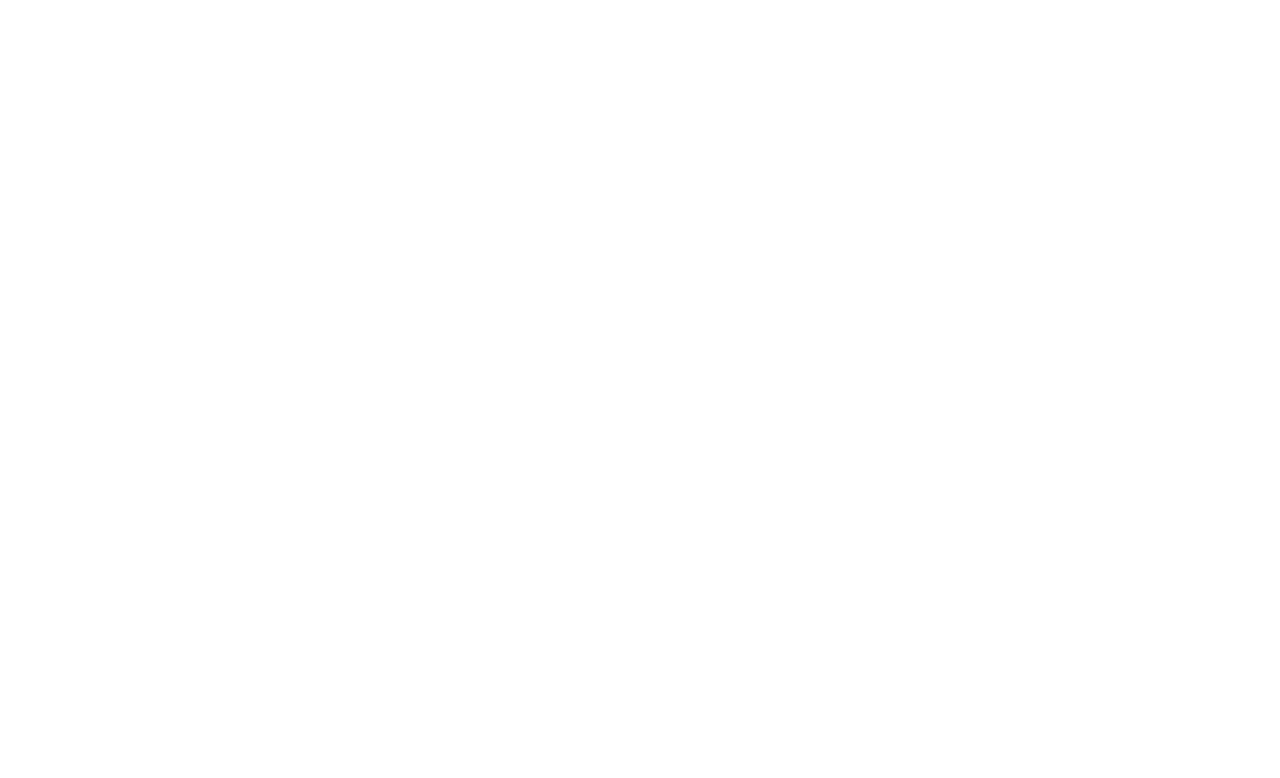
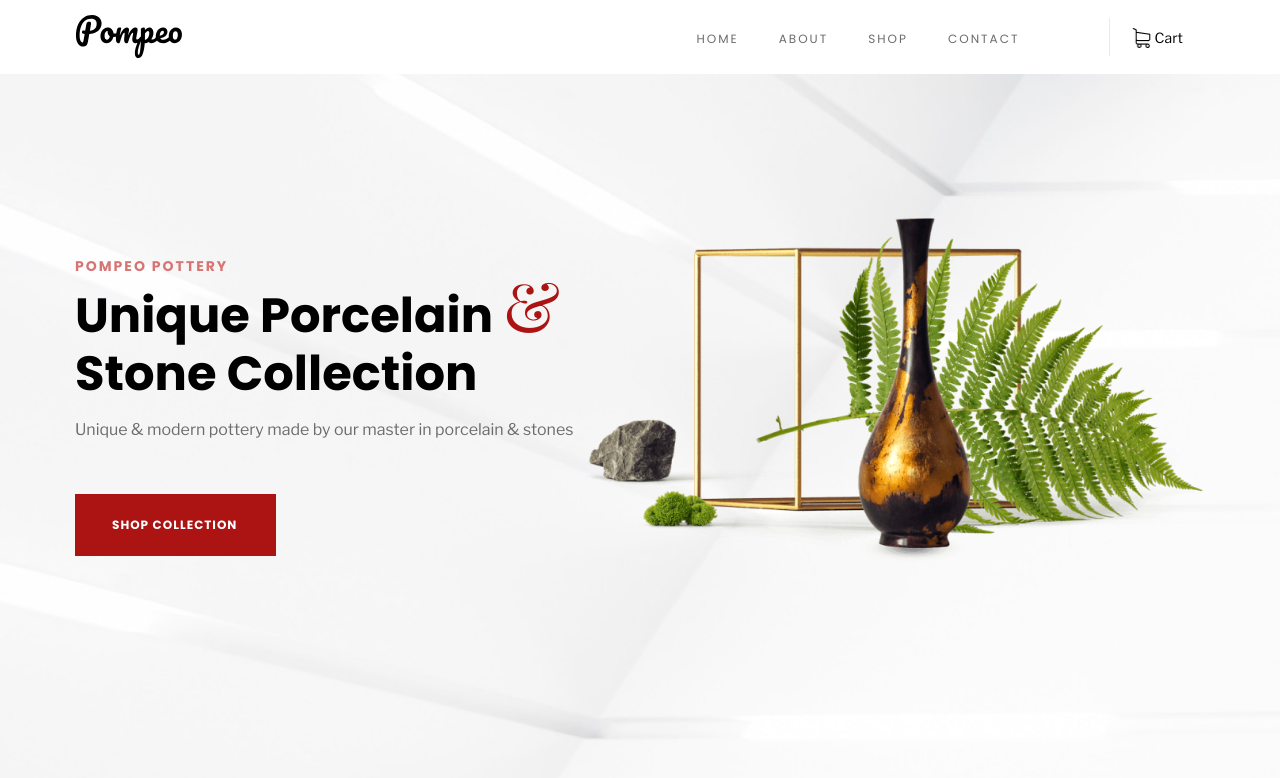
Before and after one commit to ZinaienkovaHanna/html-css-js-pet-project-pompeo, a plain HTML site: page index.html in a window 1280 px wide. Drawn offline with nearby package versions, Linux system fonts and the light colour scheme.

Commit message:
added css, js header

```diff
--- a/css/common.css
+++ b/css/common.css
@@ -1,3 +1,7 @@
+@import url(https://fonts.googleapis.com/css?family=Poppins:regular,700);
+@import url(https://fonts.googleapis.com/css?family=Libre+Franklin:regularc);
+@import url(https://fonts.googleapis.com/css?family=Playfair+Display:regular);
+
 * {
   margin: 0;
   padding: 0;
@@ -17,10 +21,12 @@ img {
   width: 100%;
 }
 :root {
-  --text-color: rgb(119, 119, 119);
-  --text-color-background: rgb(255, 255, 255);
-  --h2-text-color: rgb(248, 184, 3);
-  --h3-text-color: rgb(36, 36, 36);
-  font-family: 'Work Sans', sans-serif;
+  --text-color: rgba(108, 108, 108, 1);
+  --h2-text-color: rgba(215, 116, 116, 1);
+  --h3-text-color: rgba(0, 0, 0, 1);
+  --span-text-color: rgba(172, 19, 19, 1);
+  --vertical-line-color: rgba(235, 235, 235, 1);
+  --button-text-color: rgba(255, 255, 255, 1);
+  font-family: 'Poppins';
   scroll-behavior: smooth;
 }
--- a/css/controls.css
+++ b/css/controls.css
@@ -1,6 +1,51 @@
-[class*='__container'] {
+.container {
   max-width: 1160px;
   width: 100%;
   margin: auto;
   padding: 0px 15px;
 }
+h1,
+h2 {
+  font-weight: 700;
+  font-size: 14px;
+  line-height: 24px;
+  letter-spacing: 2px;
+  text-transform: uppercase;
+  color: var(--h2-text-color);
+}
+h3 {
+  font-weight: 700;
+  font-size: 48px;
+  line-height: 58px;
+  color: var(--h3-text-color);
+}
+h3 span {
+  font-family: 'Playfair Display';
+  font-weight: 400;
+  font-size: 68px;
+  line-height: 68px;
+  color: var(--span-text-color);
+  height: 68px;
+  left: 73.26%;
+  right: 16.84%;
+  top: 12.5px;
+}
+p {
+  font-family: 'Libre Franklin';
+  font-weight: 400;
+  font-size: 14px;
+  line-height: 24px;
+  color: var(--text-color);
+}
+.button {
+  background-color: var(--span-text-color);
+  padding: 20px 37px;
+  height: 62px;
+  width: 201px;
+  color: var(--button-text-color);
+  font-weight: 700;
+  font-size: 12px;
+  line-height: 22px;
+  letter-spacing: 1px;
+  text-transform: uppercase;
+}
--- a/css/header-banner.css
+++ b/css/header-banner.css
@@ -0,0 +1,31 @@
+.background__banner {
+  background-image: url(../img/background-banner.jpg);
+  background-size: cover;
+  background-position: 50% 50%;
+  min-height: 100vh;
+}
+
+.background__banner .container {
+  display: flex;
+}
+h1 {
+  padding-top: 180px;
+}
+.banner__content h3 {
+  margin-top: -8px;
+}
+.banner__content p {
+  padding-top: 14px;
+  padding: 14px 0px 51px 0px;
+}
+.banner__content p {
+  font-size: 16px;
+  line-height: 26px;
+}
+.banner__content {
+  flex: 0 1 45%;
+}
+.banner__image {
+  flex: 0 1 55%;
+  margin-top: 144px;
+}
--- a/css/header-navigation.css
+++ b/css/header-navigation.css
@@ -0,0 +1,140 @@
+.navigation__wrapper {
+  display: none;
+}
+body.noscroll {
+  overflow: hidden;
+}
+.navigation__logo {
+  display: flex;
+  justify-content: space-between;
+  align-items: center;
+}
+.navigation__logo img {
+  max-width: 109px;
+  padding: 15px 0px;
+}
+.navigation__burger {
+  cursor: pointer;
+}
+.navigation__burger span {
+  display: block;
+  width: 30px;
+  height: 3px;
+  margin: 6px auto;
+  background-color: var(--h3-text-color);
+  transition: 0.2s;
+}
+.navigation__burger.active span:nth-child(2) {
+  opacity: 0;
+}
+.navigation__burger.active span:nth-child(1) {
+  transform: translateY(9px) rotate(45deg);
+}
+.navigation__burger.active span:nth-child(3) {
+  transform: translateY(-9px) rotate(-45deg);
+}
+.popup {
+  position: fixed;
+  top: -100%;
+  width: 100%;
+  height: 100%;
+  right: 0;
+  z-index: 100;
+  display: flex;
+  transition: 0.3s;
+}
+.popup.open {
+  top: 67px;
+}
+.popup .navigation__wrapper {
+  width: 100%;
+  height: 100%;
+  display: block;
+  overflow: auto;
+}
+.popup .navigation__pages {
+  width: 100%;
+  display: flex;
+  flex-direction: column;
+  align-items: center;
+  text-align: center;
+  padding-bottom: 16px;
+}
+.popup .navigation__link {
+  color: var(--text-color);
+  font-size: 12px;
+  font-weight: 400;
+  line-height: 22px;
+  letter-spacing: 2px;
+  text-transform: uppercase;
+}
+.popup .navigation__link span {
+  color: var(--span-text-color);
+}
+.navigation__link:hover {
+  text-decoration: underline;
+  color: var(--span-text-color);
+}
+.navigation__cart {
+  display: flex;
+  justify-content: center;
+}
+.navigation__cart a {
+  display: flex;
+  font-family: 'Libre Franklin';
+  font-weight: 400;
+  font-size: 14px;
+  line-height: 20px;
+  color: var(--h3-text-color);
+  text-align: center;
+  gap: 4px;
+}
+.navigation__cart a:hover {
+  text-decoration: underline;
+  color: var(--span-text-color);
+}
+.navigation__cart img {
+  max-width: 18.59px;
+  max-height: 20.01px;
+}
+@media (min-width: 992px) {
+  .navigation__burger {
+    display: none;
+  }
+  .navigation {
+    display: flex;
+    justify-content: space-between;
+  }
+  .navigation__wrapper {
+    display: flex;
+    justify-content: space-between;
+    align-items: center;
+    width: 45%;
+  }
+  .navigation__list {
+    position: relative;
+    display: flex;
+    flex-direction: row;
+    justify-content: space-around;
+    align-items: center;
+    height: auto;
+    gap: 40px;
+  }
+  .navigation__link {
+    color: var(--text-color);
+    font-size: 12px;
+    font-weight: 400;
+    line-height: 22px;
+    letter-spacing: 2px;
+    text-transform: uppercase;
+  }
+  .navigation__cart {
+    min-height: 38px;
+    min-width: 96px;
+    border-left: 1px solid var(--vertical-line-color);
+    height: 38px;
+  }
+  .navigation__cart a {
+    padding-top: 10%;
+  }
+}
--- a/index.html
+++ b/index.html
@@ -7,5 +7,62 @@
     <link rel="stylesheet" href="css/index.css" />
     <title>Pompeo</title>
   </head>
-  <body></body>
+  <body>
+    <header>
+      <div class="container">
+        <nav class="navigation">
+          <div class="navigation__logo">
+            <a href="/">
+              <img src="./img/Pompeo-logo.svg" alt="logo" />
+            </a>
+            <div id="burger" class="navigation__burger">
+              <span></span>
+              <span></span>
+              <span></span>
+            </div>
+          </div>
+          <div id="navigation-wrapper" class="navigation__wrapper">
+            <div class="navigation__pages">
+              <ul class="navigation__list">
+                <li class="navigation__item">
+                  <a href="#" class="navigation__link"><span>Home</span></a>
+                </li>
+                <li class="navigation__item">
+                  <a href="#" class="navigation__link">About</a>
+                </li>
+                <li class="navigation__item">
+                  <a href="#" class="navigation__link">Shop</a>
+                </li>
+                <li class="navigation__item">
+                  <a href="#" class="navigation__link">Contact</a>
+                </li>
+              </ul>
+            </div>
+            <div class="navigation__cart">
+              <a href="#"> <img src="img/cart-logo.png" alt="cart" />Cart</a>
+            </div>
+          </div>
+        </nav>
+        <div id="popup" class="popup"></div>
+      </div>
+      <section class="background__banner">
+        <div class="container">
+          <div class="banner__content">
+            <h1>Pompeo Pottery</h1>
+            <h3>Unique Porcelain <span>&</span> Stone Collection</h3>
+            <p>
+              Unique & modern pottery made by our master in porcelain & stones
+            </p>
+            <div class="banner__button button">Shop Collection</div>
+          </div>
+          <div class="banner__image">
+            <img src="./img/main-banner.png" alt="main image" />
+          </div>
+        </div>
+      </section>
+    </header>
+    <main></main>
+    <footer></footer>
+    <script src="js/header-burger.js"></script>
+  </body>
 </html>
--- a/js/header-burger.js
+++ b/js/header-burger.js
@@ -0,0 +1,34 @@
+(function () {
+  const burger = document.querySelector('#burger');
+  const popup = document.querySelector('#popup');
+  const navigationWrapper = document
+    .querySelector('#navigation-wrapper')
+    .cloneNode(1);
+  const body = document.body;
+
+  burger.addEventListener('click', burgerHandler);
+
+  function burgerHandler(e) {
+    e.preventDefault();
+    popup.classList.toggle('open');
+    burger.classList.toggle('active');
+    body.classList.toggle('noscroll');
+    renderPopup();
+  }
+
+  function renderPopup() {
+    popup.appendChild(navigationWrapper);
+  }
+
+  const links = Array.from(navigationWrapper.children);
+
+  links.forEach(link => {
+    link.addEventListener('click', closeOnClick);
+  });
+
+  function closeOnClick() {
+    popup.classList.remove('open');
+    burger.classList.remove('active');
+    body.classList.remove('noscroll');
+  }
+})();
```
Also changed, not shown: img/&.png (added), img/Pompeo-logo.svg (added), img/background-banner.jpg (added), img/cart-logo.png (added), img/main-banner.png (added).
